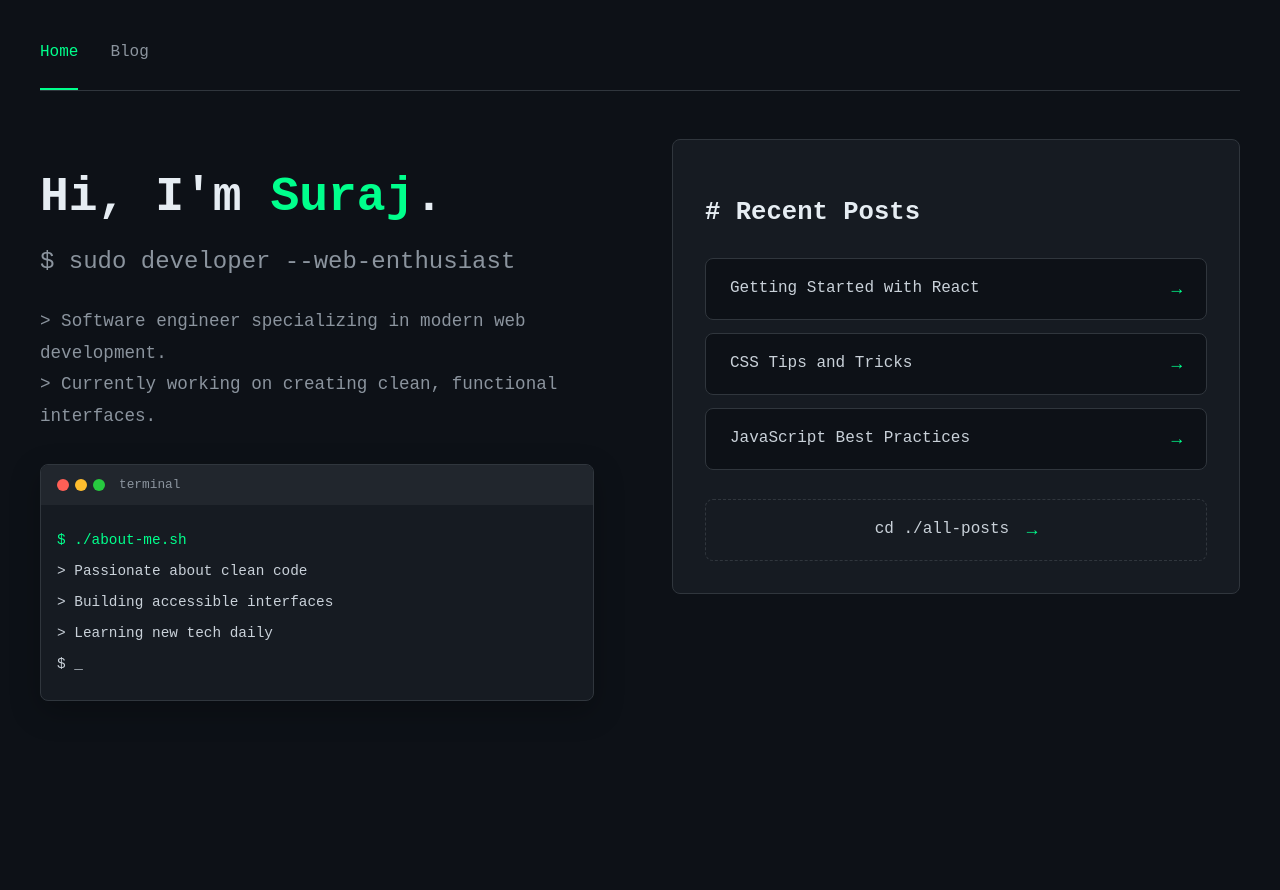
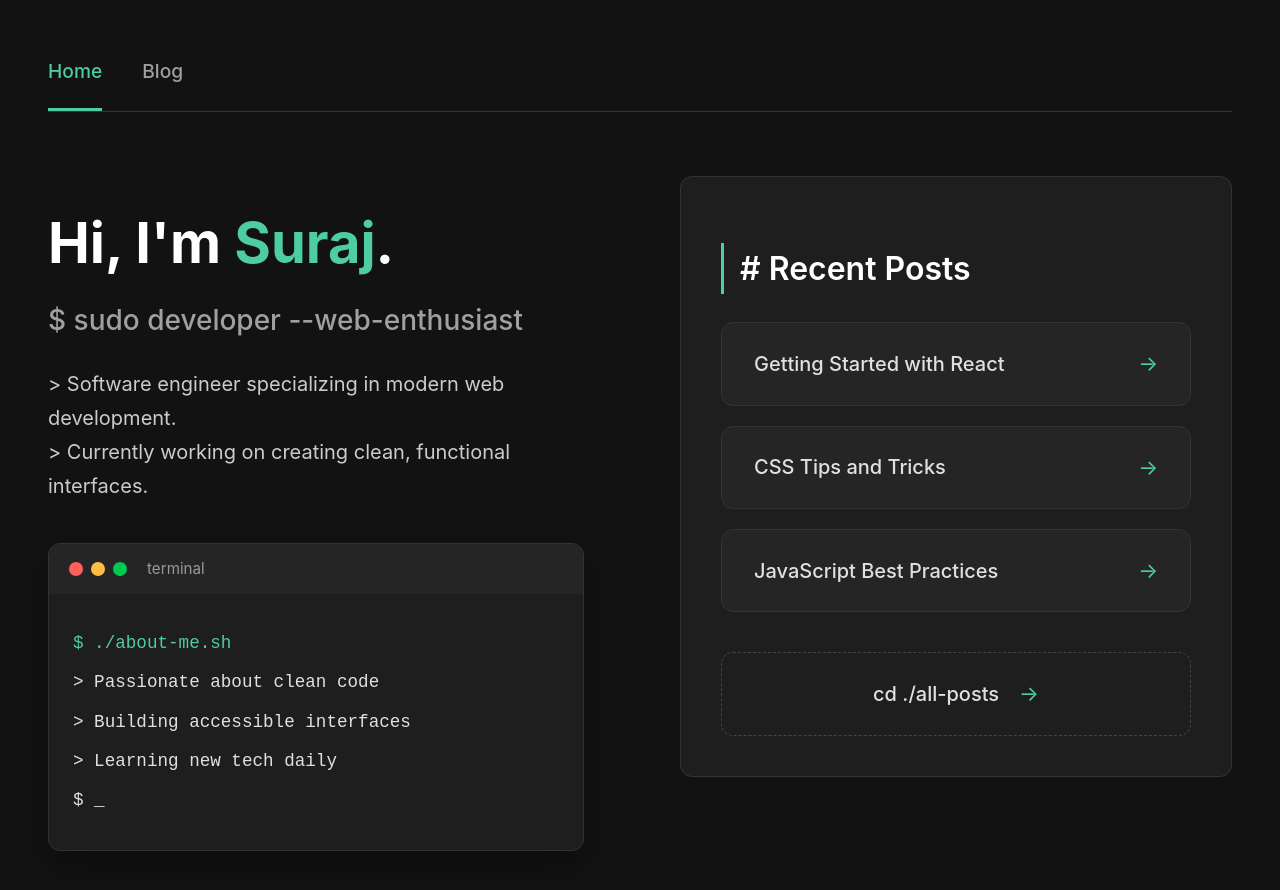
Before and after one commit to spalaios/blog, a React (Create React App) app: page / in a window 1280 px wide. Shown: the top 890 px of the page. Before the commit the page ends 864 px from the top, so only its background shows below. Built offline with nearby package versions, Linux system fonts and the light colour scheme.

Commit message:
version 2

```diff
--- a/src/styles/index.css
+++ b/src/styles/index.css
@@ -1,35 +1,34 @@
 /* Base Styles */
 body {
   margin: 0;
-  font-family: 'Jetbrains Mono', 'Fira Code', 'Courier New', monospace;
+  font-family: 'Inter', -apple-system, BlinkMacSystemFont, sans-serif;
   -webkit-font-smoothing: antialiased;
   -moz-osx-font-smoothing: grayscale;
   line-height: 1.6;
-  background-color: #0d1117;
-  color: #c9d1d9;
+  background-color: #121212;
+  color: #e0e0e0;
 }
 
-/* Monochromatic Theme */
+/* New Theme */
 .mono-container {
   min-height: 100vh;
   max-width: 1200px;
   margin: 0 auto;
-  padding: 2rem 1rem;
-  overflow-x: hidden;
+  padding: 2rem 1.5rem;
 }
 
 .mono-nav {
   display: flex;
-  gap: 2rem;
-  margin-bottom: 3rem;
-  border-bottom: 1px solid #30363d;
+  gap: 2.5rem;
+  margin-bottom: 4rem;
+  border-bottom: 1px solid #333;
   padding-bottom: 1rem;
 }
 
 .mono-nav-link {
-  color: #8b949e;
+  color: #a0a0a0;
   text-decoration: none;
-  font-size: 1rem;
+  font-size: 1.2rem;
   font-weight: 500;
   position: relative;
   transition: color 0.2s ease;
@@ -37,11 +36,11 @@ body {
 }
 
 .mono-nav-link:hover {
-  color: #c9d1d9;
+  color: #ffffff;
 }
 
 .mono-nav-link.active {
-  color: #00ff8c;
+  color: #4ecca3;
 }
 
 .mono-nav-link.active::after {
@@ -50,14 +49,14 @@ body {
   bottom: -1rem;
   left: 0;
   width: 100%;
-  height: 2px;
-  background-color: #00ff8c;
+  height: 3px;
+  background-color: #4ecca3;
 }
 
 .mono-split-layout {
   display: grid;
   grid-template-columns: 1fr;
-  gap: 3rem;
+  gap: 3.5rem;
   align-items: start;
 }
 
@@ -66,147 +65,142 @@ body {
 }
 
 .mono-title {
-  font-size: 2.5rem;
-  margin-bottom: 0.5rem;
+  font-size: 3rem;
+  margin-bottom: 1rem;
   font-weight: 700;
-  color: #e6edf3;
+  color: #ffffff;
   line-height: 1.1;
 }
 
 .mono-accent {
-  color: #00ff8c;
+  color: #4ecca3;
   position: relative;
 }
 
 .mono-subtitle {
-  font-size: 1.3rem;
+  font-size: 1.5rem;
   margin-bottom: 1.5rem;
-  color: #8b949e;
-  font-weight: 400;
+  color: #a0a0a0;
+  font-weight: 500;
 }
 
 .mono-description {
-  font-size: 1rem;
-  margin-bottom: 2rem;
-  color: #8b949e;
-  line-height: 1.8;
+  font-size: 1.2rem;
+  margin-bottom: 2.5rem;
+  color: #ccc;
+  line-height: 1.7;
 }
 
 /* Terminal Style */
 .mono-terminal {
-  background-color: #161b22;
-  border-radius: 0.5rem;
+  background-color: #1e1e1e;
+  border-radius: 0.75rem;
   overflow: hidden;
-  border: 1px solid #30363d;
-  margin-top: 2rem;
-  box-shadow: 0 10px 30px rgba(0, 0, 0, 0.25);
-  width: 100%;
-  max-width: 100%;
+  border: 1px solid #333;
+  margin-top: 2.5rem;
+  box-shadow: 0 15px 35px rgba(0, 0, 0, 0.3);
 }
 
 .mono-terminal-header {
-  background-color: #21262d;
-  padding: 0.6rem 1rem;
+  background-color: #252525;
+  padding: 0.8rem 1.25rem;
   display: flex;
   align-items: center;
 }
 
 .mono-terminal-dot {
-  width: 12px;
-  height: 12px;
+  width: 14px;
+  height: 14px;
   border-radius: 50%;
-  margin-right: 6px;
+  margin-right: 8px;
   display: inline-block;
 }
 
 .mono-terminal-dot:nth-child(1) {
-  background-color: #ff5f56;
+  background-color: #ff605c;
 }
 
 .mono-terminal-dot:nth-child(2) {
-  background-color: #ffbd2e;
+  background-color: #ffbd44;
 }
 
 .mono-terminal-dot:nth-child(3) {
-  background-color: #27c93f;
+  background-color: #00ca4e;
 }
 
 .mono-terminal-title {
-  color: #8b949e;
-  font-size: 0.8rem;
-  margin-left: 0.5rem;
+  color: #999;
+  font-size: 0.95rem;
+  margin-left: 0.75rem;
 }
 
 .mono-terminal-body {
-  padding: 1rem;
-  overflow-x: auto;
+  padding: 1.5rem;
 }
 
 .mono-terminal-line {
-  margin: 0.5rem 0;
-  font-size: 0.9rem;
-  color: #c9d1d9;
-  white-space: pre-wrap;
-  word-break: break-word;
+  margin: 0.7rem 0;
+  font-size: 1.1rem;
+  color: #e0e0e0;
+  font-family: 'Fira Code', 'JetBrains Mono', monospace;
+  line-height: 1.6;
 }
 
 .mono-terminal-line:first-child {
-  color: #00ff8c;
+  color: #4ecca3;
 }
 
 /* Blog Links */
 .mono-blog-links {
-  background-color: #161b22;
-  border-radius: 0.5rem;
-  padding: 1.5rem;
-  border: 1px solid #30363d;
-  width: 100%;
-  box-sizing: border-box;
+  background-color: #1e1e1e;
+  border-radius: 0.75rem;
+  padding: 2rem;
+  border: 1px solid #333;
 }
 
 .mono-section-title {
-  font-size: 1.4rem;
-  margin-bottom: 1.5rem;
+  font-size: 1.75rem;
+  margin-bottom: 1.75rem;
   font-weight: 600;
-  color: #e6edf3;
+  color: #ffffff;
+  padding-left: 1rem;
+  border-left: 3px solid #4ecca3;
 }
 
 .mono-links-grid {
   display: flex;
   flex-direction: column;
-  gap: 0.8rem;
+  gap: 1.25rem;
 }
 
 .mono-link-item {
   display: flex;
   justify-content: space-between;
   align-items: center;
-  padding: 0.8rem 1rem;
-  background-color: #0d1117;
-  border-radius: 0.5rem;
+  padding: 1.25rem 1.5rem;
+  background-color: #252525;
+  border-radius: 0.75rem;
   text-decoration: none;
-  border: 1px solid #30363d;
-  transition: all 0.2s ease;
-  width: 100%;
-  box-sizing: border-box;
+  border: 1px solid #333;
+  transition: all 0.3s ease;
 }
 
 .mono-link-item:hover {
-  transform: translateX(8px);
-  border-left: 3px solid #00ff8c;
-  background-color: #1a2432;
+  transform: translateX(10px);
+  background-color: #2a2a2a;
+  border-color: #4ecca3;
 }
 
 .mono-link-title {
-  font-size: 0.9rem;
+  font-size: 1.1rem;
   font-weight: 500;
-  color: #c9d1d9;
+  color: #e0e0e0;
 }
 
 .mono-link-arrow {
-  font-size: 1.1rem;
-  color: #00ff8c;
-  transition: transform 0.2s ease;
+  font-size: 1.3rem;
+  color: #4ecca3;
+  transition: transform 0.3s ease;
   margin-left: 0.5rem;
 }
 
@@ -215,212 +209,215 @@ body {
 }
 
 .mono-view-all {
-  margin-top: 1rem;
-  border: 1px dashed #30363d;
+  margin-top: 1.25rem;
+  border: 1px dashed #444;
   background-color: transparent;
   justify-content: center;
-  gap: 0.6rem;
+  gap: 0.75rem;
 }
 
 .mono-view-all:hover {
-  background-color: rgba(0, 255, 140, 0.05);
-  border: 1px solid #00ff8c;
+  border-color: #4ecca3;
+  background-color: rgba(78, 204, 163, 0.05);
 }
 
 /* Blog Page */
 .mono-blog-container {
   width: 100%;
-  max-width: 800px;
+  max-width: 850px;
   margin: 0 auto;
   padding: 0;
-  box-sizing: border-box;
 }
 
 .mono-blog-heading {
-  margin-bottom: 2rem;
+  margin-bottom: 3rem;
   padding-bottom: 1.5rem;
-  border-bottom: 1px solid #30363d;
+  border-bottom: 1px solid #333;
 }
 
 .mono-blog-post {
-  padding: 1.5rem;
-  background-color: #161b22;
-  border-radius: 0.5rem;
-  border: 1px solid #30363d;
-  margin-bottom: 1.5rem;
-  width: 100%;
-  box-sizing: border-box;
+  padding: 2rem;
+  background-color: #1e1e1e;
+  border-radius: 0.75rem;
+  border: 1px solid #333;
+  margin-bottom: 2rem;
+  transition: transform 0.3s ease, border-color 0.3s ease;
+}
+
+.mono-blog-post:hover {
+  transform: translateY(-5px);
+  border-color: #4ecca3;
 }
 
 .mono-blog-post-title {
-  font-size: 1.5rem;
-  margin-bottom: 0.5rem;
-  color: #e6edf3;
+  font-size: 1.75rem;
+  margin-bottom: 0.75rem;
+  color: #ffffff;
 }
 
 .mono-blog-post-date {
-  color: #8b949e;
-  font-size: 0.9rem;
-  margin-bottom: 1rem;
+  color: #999;
+  font-size: 1rem;
+  margin-bottom: 1.25rem;
 }
 
 .mono-blog-post-excerpt {
-  color: #c9d1d9;
-  margin-bottom: 1.25rem;
-  font-size: 0.95rem;
-  line-height: 1.6;
+  color: #ccc;
+  margin-bottom: 1.5rem;
+  font-size: 1.1rem;
+  line-height: 1.7;
 }
 
 .mono-blog-post-link {
   display: inline-flex;
   align-items: center;
-  color: #00ff8c;
+  color: #4ecca3;
   text-decoration: none;
-  font-weight: 500;
+  font-weight: 600;
   transition: all 0.2s ease;
-  font-size: 0.9rem;
+  font-size: 1.05rem;
+  padding: 0.5rem 0;
 }
 
 .mono-blog-post-link:hover {
-  text-decoration: underline;
+  color: #6fdfb8;
 }
 
 /* Blog Post Styles */
 .mono-back-link {
   display: inline-flex;
   align-items: center;
-  color: #8b949e;
+  color: #999;
   text-decoration: none;
-  margin-bottom: 1.5rem;
-  padding: 0.5rem 1rem;
-  border-radius: 0.3rem;
-  font-size: 0.9rem;
-  transition: all 0.2s ease;
-  border: 1px solid transparent;
+  margin-bottom: 2rem;
+  padding: 0.75rem 1.25rem;
+  border-radius: 0.5rem;
+  font-size: 1.05rem;
+  transition: all 0.3s ease;
+  background-color: #1e1e1e;
+  border: 1px solid #333;
 }
 
 .mono-back-link:hover {
-  color: #00ff8c;
-  background-color: rgba(0, 255, 140, 0.05);
-  border-color: #30363d;
+  color: #4ecca3;
+  background-color: #252525;
+  border-color: #4ecca3;
 }
 
 .mono-back-arrow {
-  margin-right: 0.5rem;
-  font-size: 1.1rem;
+  margin-right: 0.75rem;
+  font-size: 1.2rem;
 }
 
 .mono-article {
-  background-color: #161b22;
-  border-radius: 0.5rem;
-  padding: 1.5rem;
-  border: 1px solid #30363d;
-  width: 100%;
-  box-sizing: border-box;
+  background-color: #1e1e1e;
+  border-radius: 0.75rem;
+  padding: 2.5rem;
+  border: 1px solid #333;
 }
 
 .mono-article-header {
-  margin-bottom: 2rem;
+  margin-bottom: 2.5rem;
   padding-bottom: 1.5rem;
-  border-bottom: 1px solid #30363d;
+  border-bottom: 1px solid #333;
 }
 
 .mono-article-title {
-  font-size: 2rem;
-  color: #e6edf3;
-  margin-bottom: 0.5rem;
+  font-size: 2.5rem;
+  color: #ffffff;
+  margin-bottom: 0.75rem;
   line-height: 1.2;
 }
 
 .mono-article-date {
-  color: #8b949e;
-  font-size: 0.95rem;
+  color: #999;
+  font-size: 1.05rem;
 }
 
 .mono-article-content {
-  color: #c9d1d9;
+  color: #e0e0e0;
   line-height: 1.8;
-  font-size: 1rem;
+  font-size: 1.15rem;
 }
 
 .mono-article-content h3 {
-  margin-top: 2rem;
-  margin-bottom: 1rem;
-  color: #e6edf3;
-  font-size: 1.4rem;
+  margin-top: 2.5rem;
+  margin-bottom: 1.25rem;
+  color: #ffffff;
+  font-size: 1.75rem;
 }
 
 .mono-article-content p {
-  margin-bottom: 1.5rem;
+  margin-bottom: 1.75rem;
 }
 
 .mono-article-content pre {
-  background-color: #0d1117;
-  padding: 1rem;
-  border-radius: 0.3rem;
-  border: 1px solid #30363d;
+  background-color: #252525;
+  padding: 1.5rem;
+  border-radius: 0.5rem;
+  border: 1px solid #333;
   overflow-x: auto;
-  margin: 1.5rem 0;
-  font-size: 0.85rem;
-  white-space: pre-wrap;
-  word-break: break-word;
+  margin: 1.75rem 0;
+  font-size: 1rem;
+  font-family: 'Fira Code', 'JetBrains Mono', monospace;
 }
 
 .mono-article-content ul {
-  margin-bottom: 1.5rem;
-  padding-left: 1.5rem;
+  margin-bottom: 1.75rem;
+  padding-left: 1.75rem;
 }
 
 .mono-article-content li {
-  margin-bottom: 0.5rem;
+  margin-bottom: 0.75rem;
 }
 
 .mono-error-box {
-  background-color: #161b22;
-  border-radius: 0.5rem;
-  padding: 2rem 1.5rem;
-  border: 1px solid #30363d;
+  background-color: #1e1e1e;
+  border-radius: 0.75rem;
+  padding: 3rem 2rem;
+  border: 1px solid #333;
   text-align: center;
-  width: 100%;
-  box-sizing: border-box;
 }
 
 .mono-error-title {
-  font-size: 1.5rem;
-  color: #e6edf3;
-  margin-bottom: 1rem;
+  font-size: 2rem;
+  color: #ffffff;
+  margin-bottom: 1.25rem;
 }
 
 .mono-error-message {
-  color: #8b949e;
-  margin-bottom: 1.5rem;
+  color: #999;
+  margin-bottom: 2rem;
+  font-size: 1.1rem;
 }
 
 .mono-button {
-  background-color: #238636;
-  color: #e6edf3;
-  border: 1px solid rgba(240, 246, 252, 0.1);
-  padding: 0.6rem 1.2rem;
-  border-radius: 0.3rem;
-  font-size: 0.9rem;
+  background-color: #4ecca3;
+  color: #121212;
+  border: none;
+  padding: 0.8rem 1.5rem;
+  border-radius: 0.5rem;
+  font-size: 1.05rem;
+  font-weight: 600;
   font-family: inherit;
   cursor: pointer;
-  transition: background-color 0.2s ease;
+  transition: background-color 0.3s ease, transform 0.3s ease;
 }
 
 .mono-button:hover {
-  background-color: #2ea043;
+  background-color: #6fdfb8;
+  transform: translateY(-2px);
 }
 
 /* Medium Screens */
 @media (min-width: 768px) {
   .mono-container {
-    padding: 2rem;
+    padding: 3rem;
   }
 
   .mono-split-layout {
     grid-template-columns: 1fr 1fr;
-    gap: 4rem;
+    gap: 5rem;
   }
 
   .mono-intro {
@@ -428,82 +425,90 @@ body {
   }
 
   .mono-title {
-    font-size: 3rem;
+    font-size: 3.5rem;
   }
 
   .mono-subtitle {
-    font-size: 1.5rem;
+    font-size: 1.75rem;
   }
 
   .mono-description {
-    font-size: 1.1rem;
+    font-size: 1.25rem;
   }
 
   .mono-blog-links {
-    padding: 2rem;
+    padding: 2.5rem;
   }
 
   .mono-section-title {
-    font-size: 1.6rem;
+    font-size: 2rem;
   }
 
   .mono-link-item {
-    padding: 1rem 1.5rem;
+    padding: 1.5rem 2rem;
   }
 
   .mono-link-title {
-    font-size: 1rem;
+    font-size: 1.25rem;
   }
 
   .mono-blog-post {
-    padding: 2rem;
+    padding: 2.5rem;
   }
 
   .mono-blog-post-title {
-    font-size: 1.8rem;
+    font-size: 2rem;
   }
 
   .mono-article {
-    padding: 2.5rem;
+    padding: 3rem;
   }
 
   .mono-article-title {
-    font-size: 2.5rem;
+    font-size: 2.75rem;
   }
 }
 
 /* Small Mobile Screens */
-@media (max-width: 350px) {
+@media (max-width: 480px) {
   .mono-container {
-    padding: 1rem 0.5rem;
+    padding: 1.5rem 1rem;
   }
 
   .mono-nav {
-    gap: 1rem;
+    gap: 1.5rem;
   }
 
   .mono-title {
-    font-size: 2rem;
+    font-size: 2.5rem;
   }
 
   .mono-subtitle {
-    font-size: 1.1rem;
+    font-size: 1.25rem;
   }
 
   .mono-terminal-body {
-    padding: 0.75rem;
+    padding: 1rem;
   }
 
   .mono-blog-links {
-    padding: 1rem;
+    padding: 1.5rem;
+  }
+
+  .mono-link-item {
+    padding: 1rem 1.25rem;
   }
 
   .mono-blog-post {
-    padding: 1rem;
+    padding: 1.5rem;
   }
 
   .mono-article {
-    padding: 1rem;
+    padding: 1.5rem;
+  }
+
+  .mono-article-title {
+    font-size: 2rem;
   }
 }
 
```
